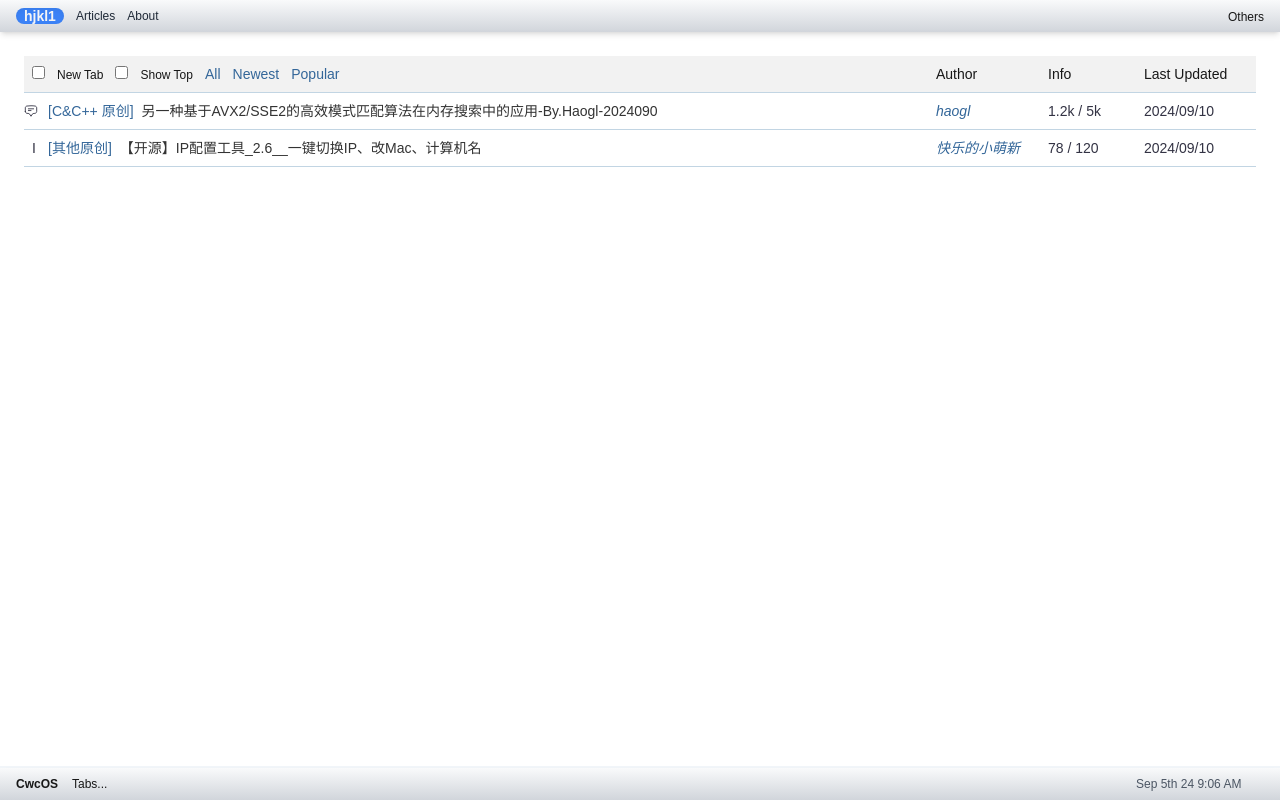
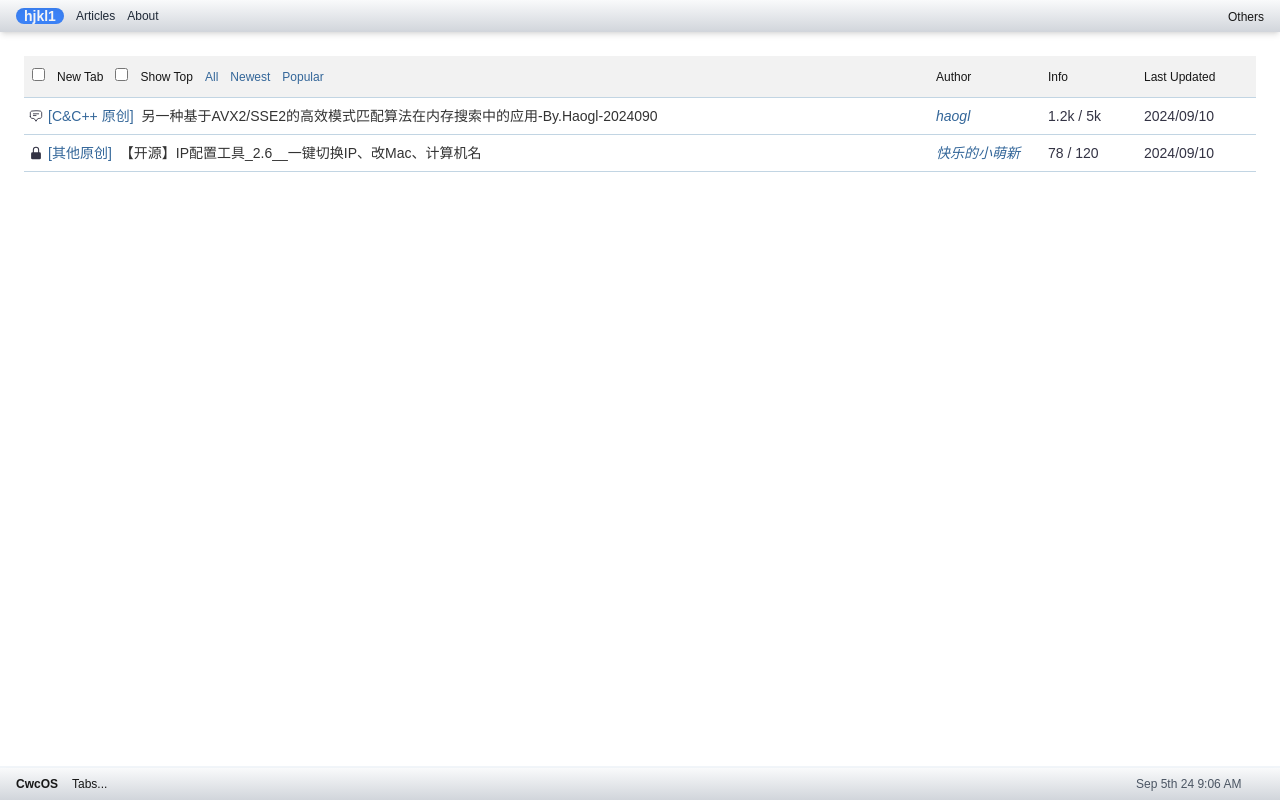
Before and after one commit to hjklchan/nextjs-playground, a Next.js app: page /blog in a window 1280 px wide. Built offline with nearby package versions, Linux system fonts and the light colour scheme.

Commit message:
completed post list

```diff
--- /dev/null
+++ b/src/app/blog/json.ts
@@ -0,0 +1,14 @@
+
+export const jsonData = [
+    {
+        id: 1,
+        categoryId: 1,
+        categoryName: "Python 原创",
+        status: "locked",
+        title: "写一个锅炉温控系统",
+        authorName: "wshuo",
+        numReply: 23,
+        numView: 130,
+        updatedAt: "2022/09/06",
+    }
+];
--- a/src/app/blog/page.tsx
+++ b/src/app/blog/page.tsx
@@ -1,8 +1,20 @@
 "use client"
 
-import React, { useEffect, useState } from "react";
+import React, { useEffect } from "react";
 import "./styles.css";
-import { HiOutlineChatBubbleBottomCenterText } from "react-icons/hi2";
+import { HiOutlineChatBubbleBottomCenterText, HiMiniLockClosed } from "react-icons/hi2";
+
+interface Post {
+    id: number;
+    categoryId: number;
+    categoryName: string;
+    status: string;
+    title: string;
+    authorName: string;
+    numReply: number;
+    numView: number;
+    updatedAt: string;
+}
 
 export default function Blog() {
     const onNewTab = (evt: React.ChangeEvent<HTMLInputElement>) => {
@@ -16,21 +28,23 @@ export default function Blog() {
     }
 
     useEffect(() => {
-    });
+    }, []);
 
     return <>
         {/* Categories */}
+        {/* Posts */}
         <div>
             <table className="w-full table-fixed" cellSpacing={0} cellPadding={0}>
                 <tbody>
-                    <tr className="border-b border-[#hC2D5E3] bg-[#F2F2F2] border-b border-[#C2D5E3] text-sm">
-                        <td colSpan={2} className="text-left pl-2 py-2 space-x-3">
-                            <input type="checkbox" onChange={onNewTab} /><label className="text-xs">New Tab</label>
-                            <input type="checkbox" onChange={onShowTop} /><label className="text-xs">Show Top</label>
+                    <tr className="border-b border-[#hC2D5E3] bg-[#F2F2F2] border-b border-[#C2D5E3] text-xs">
+                        <td colSpan={2} className="text-left pl-2 py-3 space-x-3">
+                            <input type="checkbox" onChange={onNewTab} /><label>New Tab</label>
+                            <input type="checkbox" onChange={onShowTop} /><label>Show Top</label>
                             <a className="hover:cursor-pointer text-[#369]">All</a>
                             <a className="hover:cursor-pointer text-[#369]">Newest</a>
                             <a className="hover:cursor-pointer text-[#369]">Popular</a>
                         </td>
+                        {/* TODO Hide by device */}
                         <td className="w-28">Author</td>
                         <td className="w-24">Info</td>
                         <td className="w-28">Last Updated</td>
@@ -41,7 +55,7 @@ export default function Blog() {
                 <tbody className={"tableBody"}>
                     <tr className="table-row align-middle hover:bg-[#F2F2F2]">
                         <td className="w-6">
-                            <HiOutlineChatBubbleBottomCenterText />
+                            <HiOutlineChatBubbleBottomCenterText className="w-full block" />
                         </td>
                         <td>
                             <a className="hover:cursor-pointer text-[#369] pr-2">
@@ -65,7 +79,9 @@ export default function Blog() {
                         <td className="w-28">2024/09/10</td>
                     </tr>
                     <tr className="table-row align-middle hover:bg-[#F2F2F2]">
-                        <td className="w-6"><span className="pl-2">I</span></td>
+                        <td className="w-6">
+                            <HiMiniLockClosed className="w-full block" />
+                        </td>
                         <td>
                             <a className="hover:cursor-pointer text-[#369] pr-2">
                                 [其他原创]
```
Also changed, not shown: src/app/layout.tsx (+6 -1 lines).
